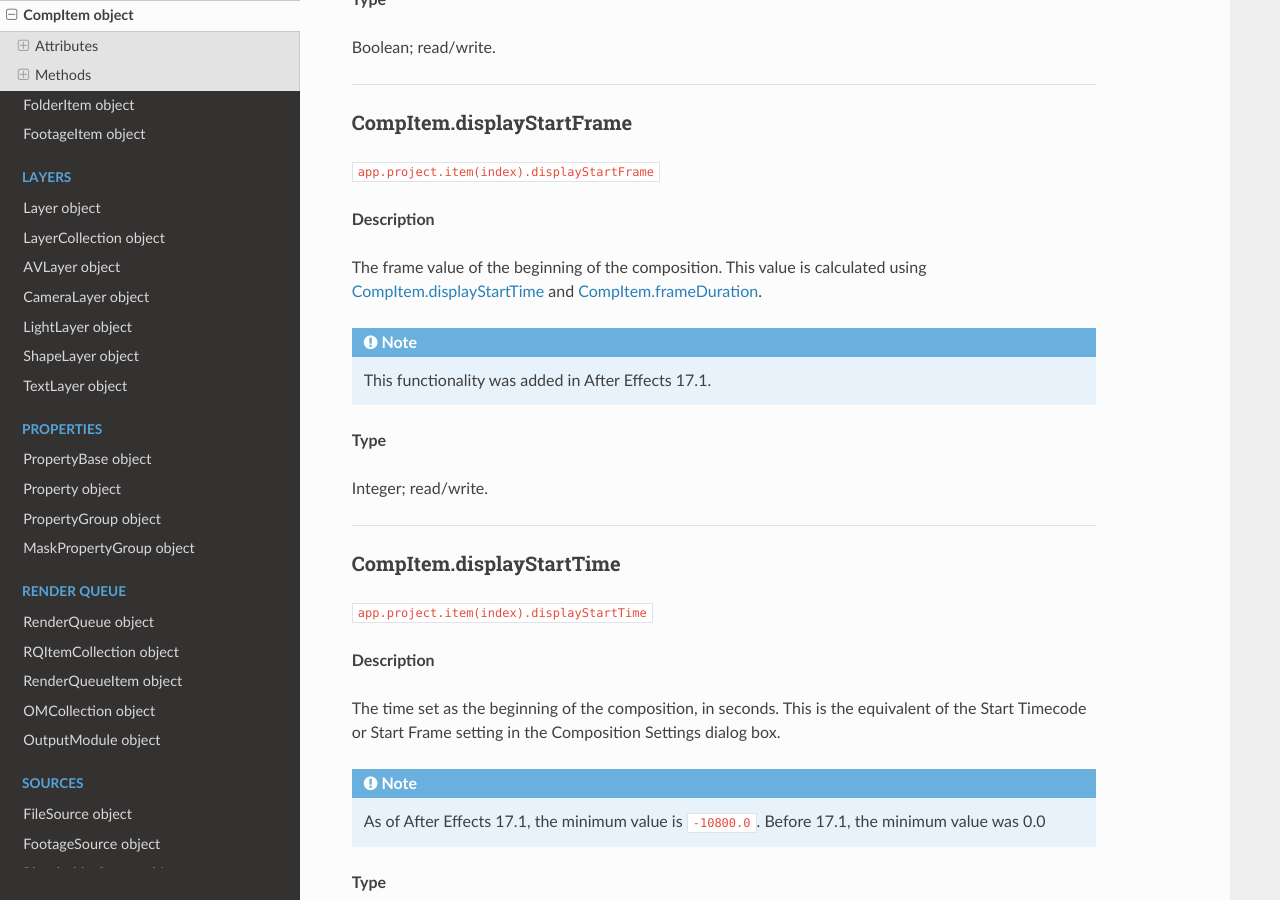
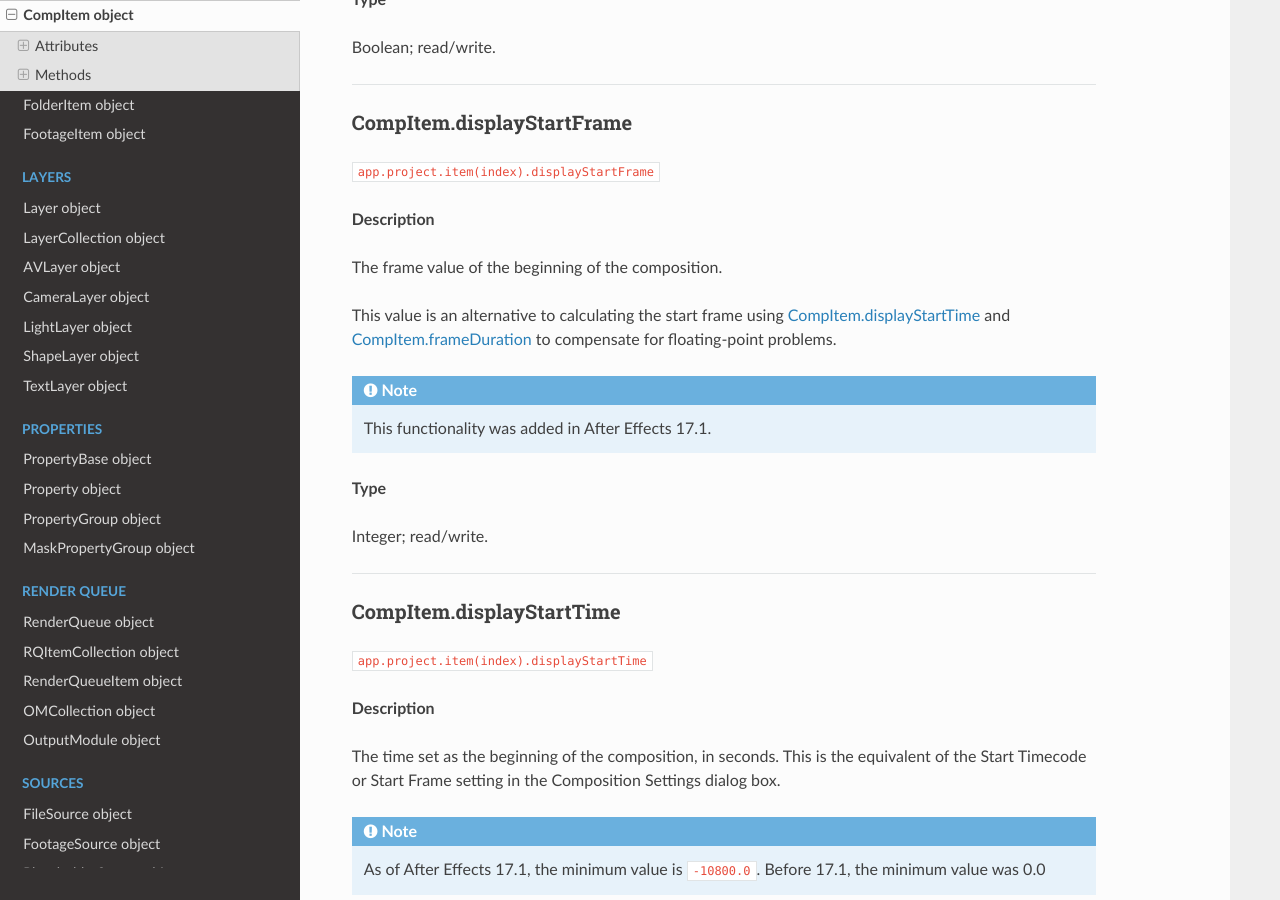
Before and after one commit to docsforadobe/after-effects-scripting-guide, a Sphinx documentation site: the page built from docs/items/compitem.rst, in a window 1280 px wide and 900 px high, scrolled down 1961 px. Built offline with Sphinx 7.4.7 and the Read the Docs theme 2.0.0, drawn with Linux system fonts in a browser that asks for light colours.

Commit message:
Fix incorrect description of CompItem.displayStartFrame

```diff
--- a/docs/items/compitem.rst
+++ b/docs/items/compitem.rst
@@ -97,7 +97,9 @@ CompItem.displayStartFrame
 
 **Description**
 
-The frame value of the beginning of the composition. This value is calculated using :ref:`CompItem.displayStartTime` and :ref:`CompItem.frameDuration`.
+The frame value of the beginning of the composition.
+
+This value is an alternative to calculating the start frame using :ref:`CompItem.displayStartTime` and :ref:`CompItem.frameDuration` to compensate for floating-point problems.
 
 .. note::
    This functionality was added in After Effects 17.1.
```
